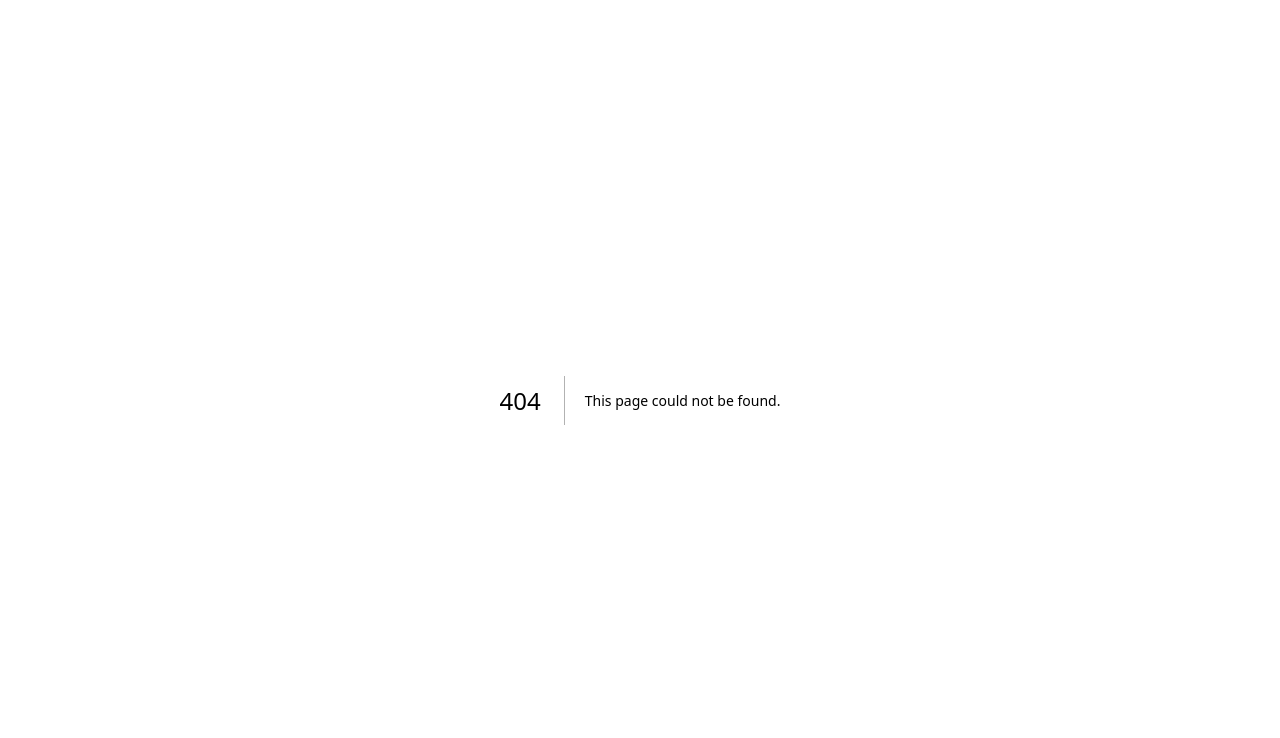
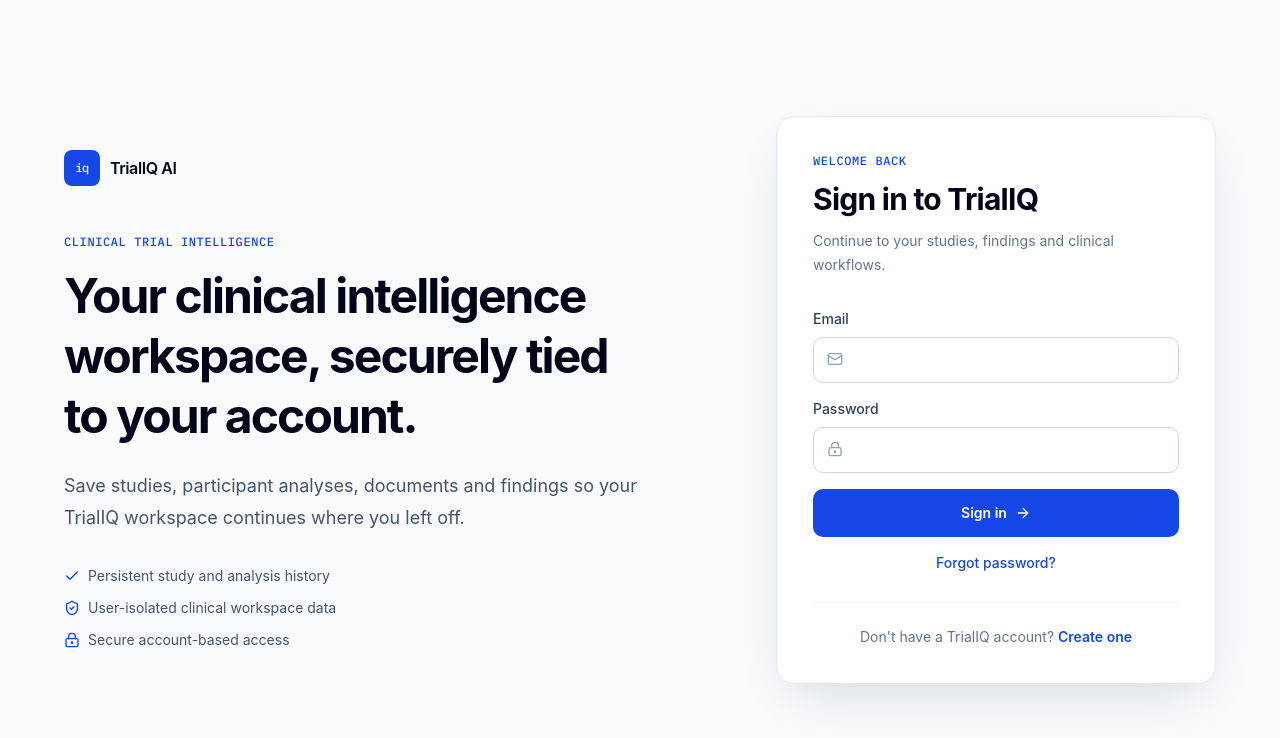
Before and after one commit to Zunaid24/trialiq, a Next.js app: page /auth in a window 1280 px wide. Before the commit this address had no page. Shown: the top 738 px of the page. Built offline with nearby package versions, Linux system fonts and the light colour scheme; no server answers.

Commit message:
Add TrialIQ account authentication UI

```diff
--- /dev/null
+++ b/app/auth/page.tsx
@@ -0,0 +1,168 @@
+"use client";
+
+import Link from "next/link";
+import { FormEvent, useEffect, useState } from "react";
+import { ArrowRight, Check, LockKeyhole, Mail, ShieldCheck } from "lucide-react";
+import { useRouter, useSearchParams } from "next/navigation";
+import { createClient } from "@/lib/supabase/client";
+
+export default function AuthPage() {
+  const router = useRouter();
+  const searchParams = useSearchParams();
+  const supabase = createClient();
+  const [mode, setMode] = useState<"signin" | "signup">("signin");
+  const [name, setName] = useState("");
+  const [email, setEmail] = useState("");
+  const [password, setPassword] = useState("");
+  const [loading, setLoading] = useState(false);
+  const [message, setMessage] = useState("");
+  const [error, setError] = useState("");
+
+  useEffect(() => {
+    supabase.auth.getSession().then(({ data }) => {
+      if (data.session) router.replace("/dashboard");
+    });
+  }, [router, supabase]);
+
+  async function handleSubmit(event: FormEvent) {
+    event.preventDefault();
+    setLoading(true);
+    setError("");
+    setMessage("");
+
+    try {
+      if (mode === "signup") {
+        const { data, error: signUpError } = await supabase.auth.signUp({
+          email,
+          password,
+          options: {
+            data: { full_name: name },
+            emailRedirectTo: `${window.location.origin}/auth/callback`,
+          },
+        });
+
+        if (signUpError) throw signUpError;
+
+        if (data.session) {
+          router.replace("/dashboard");
+        } else {
+          setMessage("Account created. Check your email to verify your account before signing in.");
+        }
+      } else {
+        const { error: signInError } = await supabase.auth.signInWithPassword({
+          email,
+          password,
+        });
+
+        if (signInError) throw signInError;
+        await supabase.rpc("touch_profile_last_seen");
+        router.replace("/dashboard");
+        router.refresh();
+      }
+    } catch (err) {
+      setError(err instanceof Error ? err.message : "Unable to complete authentication.");
+    } finally {
+      setLoading(false);
+    }
+  }
+
+  async function handleForgotPassword() {
+    if (!email) {
+      setError("Enter your email address first.");
+      return;
+    }
+
+    setLoading(true);
+    setError("");
+    setMessage("");
+
+    const { error: resetError } = await supabase.auth.resetPasswordForEmail(email, {
+      redirectTo: `${window.location.origin}/auth/reset-password`,
+    });
+
+    if (resetError) setError(resetError.message);
+    else setMessage("Password reset instructions have been sent to your email.");
+
+    setLoading(false);
+  }
+
+  return (
+    <main className="min-h-screen bg-slate-50 px-5 py-8 md:px-8">
+      <div className="mx-auto grid min-h-[calc(100vh-4rem)] max-w-6xl items-center gap-12 lg:grid-cols-[1fr_440px]">
+        <section className="hidden lg:block">
+          <Link href="/" className="inline-flex items-center gap-2.5 font-semibold tracking-tight text-slate-950">
+            <span className="flex h-9 w-9 items-center justify-center rounded-md bg-blue-700 font-mono text-xs font-medium text-white">iq</span>
+            TrialIQ AI
+          </Link>
+
+          <p className="mt-12 font-mono text-xs font-medium uppercase tracking-wider text-blue-700">
+            Clinical Trial Intelligence
+          </p>
+          <h1 className="mt-4 max-w-xl text-5xl font-bold leading-tight tracking-[-0.04em] text-slate-950">
+            Your clinical intelligence workspace, securely tied to your account.
+          </h1>
+          <p className="mt-6 max-w-xl text-lg leading-8 text-slate-600">
+            Save studies, participant analyses, documents and findings so your TrialIQ workspace continues where you left off.
+          </p>
+
+          <div className="mt-8 space-y-3 text-sm text-slate-600">
+            <p className="flex items-center gap-2"><Check size={16} className="text-blue-700" /> Persistent study and analysis history</p>
+            <p className="flex items-center gap-2"><ShieldCheck size={16} className="text-blue-700" /> User-isolated clinical workspace data</p>
+            <p className="flex items-center gap-2"><LockKeyhole size={16} className="text-blue-700" /> Secure account-based access</p>
+          </div>
+        </section>
+
+        <section className="rounded-2xl border border-slate-200 bg-white p-7 shadow-[0_20px_50px_-20px_rgba(15,23,42,0.18)] md:p-9">
+          <Link href="/" className="mb-8 inline-flex items-center gap-2.5 font-semibold tracking-tight text-slate-950 lg:hidden">
+            <span className="flex h-8 w-8 items-center justify-center rounded-md bg-blue-700 font-mono text-[11px] font-medium text-white">iq</span>
+            TrialIQ AI
+          </Link>
+
+          <div>
+            <p className="font-mono text-xs font-medium uppercase tracking-wider text-blue-700">{mode === "signin" ? "Welcome back" : "Create your account"}</p>
+            <h2 className="mt-3 text-3xl font-bold tracking-tight text-slate-950">{mode === "signin" ? "Sign in to TrialIQ" : "Start your TrialIQ workspace"}</h2>
+            <p className="mt-3 text-sm leading-6 text-slate-500">{mode === "signin" ? "Continue to your studies, findings and clinical workflows." : "Create a secure account to save your work and return to it later."}</p>
+          </div>
+
+          <form onSubmit={handleSubmit} className="mt-8 space-y-4">
+            {mode === "signup" && (
+              <label className="block">
+                <span className="mb-2 block text-sm font-medium text-slate-700">Full name</span>
+                <input value={name} onChange={(e) => setName(e.target.value)} required className="w-full rounded-lg border border-slate-300 px-3.5 py-3 text-sm outline-none transition focus:border-blue-600 focus:ring-2 focus:ring-blue-100" />
+              </label>
+            )}
+
+            <label className="block">
+              <span className="mb-2 block text-sm font-medium text-slate-700">Email</span>
+              <div className="relative"><Mail size={16} className="absolute left-3.5 top-3.5 text-slate-400" /><input type="email" value={email} onChange={(e) => setEmail(e.target.value)} required className="w-full rounded-lg border border-slate-300 py-3 pl-10 pr-3.5 text-sm outline-none transition focus:border-blue-600 focus:ring-2 focus:ring-blue-100" /></div>
+            </label>
+
+            <label className="block">
+              <span className="mb-2 block text-sm font-medium text-slate-700">Password</span>
+              <div className="relative"><LockKeyhole size={16} className="absolute left-3.5 top-3.5 text-slate-400" /><input type="password" minLength={6} value={password} onChange={(e) => setPassword(e.target.value)} required className="w-full rounded-lg border border-slate-300 py-3 pl-10 pr-3.5 text-sm outline-none transition focus:border-blue-600 focus:ring-2 focus:ring-blue-100" /></div>
+            </label>
+
+            {error && <p className="rounded-lg border border-red-200 bg-red-50 px-3 py-2.5 text-sm text-red-700">{error}</p>}
+            {message && <p className="rounded-lg border border-blue-200 bg-blue-50 px-3 py-2.5 text-sm text-blue-800">{message}</p>}
+
+            <button disabled={loading} className="group flex w-full items-center justify-center gap-2 rounded-lg bg-blue-700 px-5 py-3.5 text-sm font-semibold text-white transition hover:bg-blue-800 disabled:cursor-not-allowed disabled:opacity-60">
+              {loading ? "Please wait…" : mode === "signin" ? "Sign in" : "Create account"}
+              {!loading && <ArrowRight size={16} className="transition-transform group-hover:translate-x-0.5" />}
+            </button>
+          </form>
+
+          {mode === "signin" && (
+            <button type="button" onClick={handleForgotPassword} disabled={loading} className="mt-4 w-full text-center text-sm font-medium text-blue-700 hover:text-blue-800">Forgot password?</button>
+          )}
+
+          <div className="mt-7 border-t border-slate-100 pt-6 text-center text-sm text-slate-500">
+            {mode === "signin" ? "Don't have a TrialIQ account?" : "Already have a TrialIQ account?"}{" "}
+            <button type="button" onClick={() => { setMode(mode === "signin" ? "signup" : "signin"); setError(""); setMessage(""); }} className="font-semibold text-blue-700 hover:text-blue-800">
+              {mode === "signin" ? "Create one" : "Sign in"}
+            </button>
+          </div>
+        </section>
+      </div>
+    </main>
+  );
+}
```
